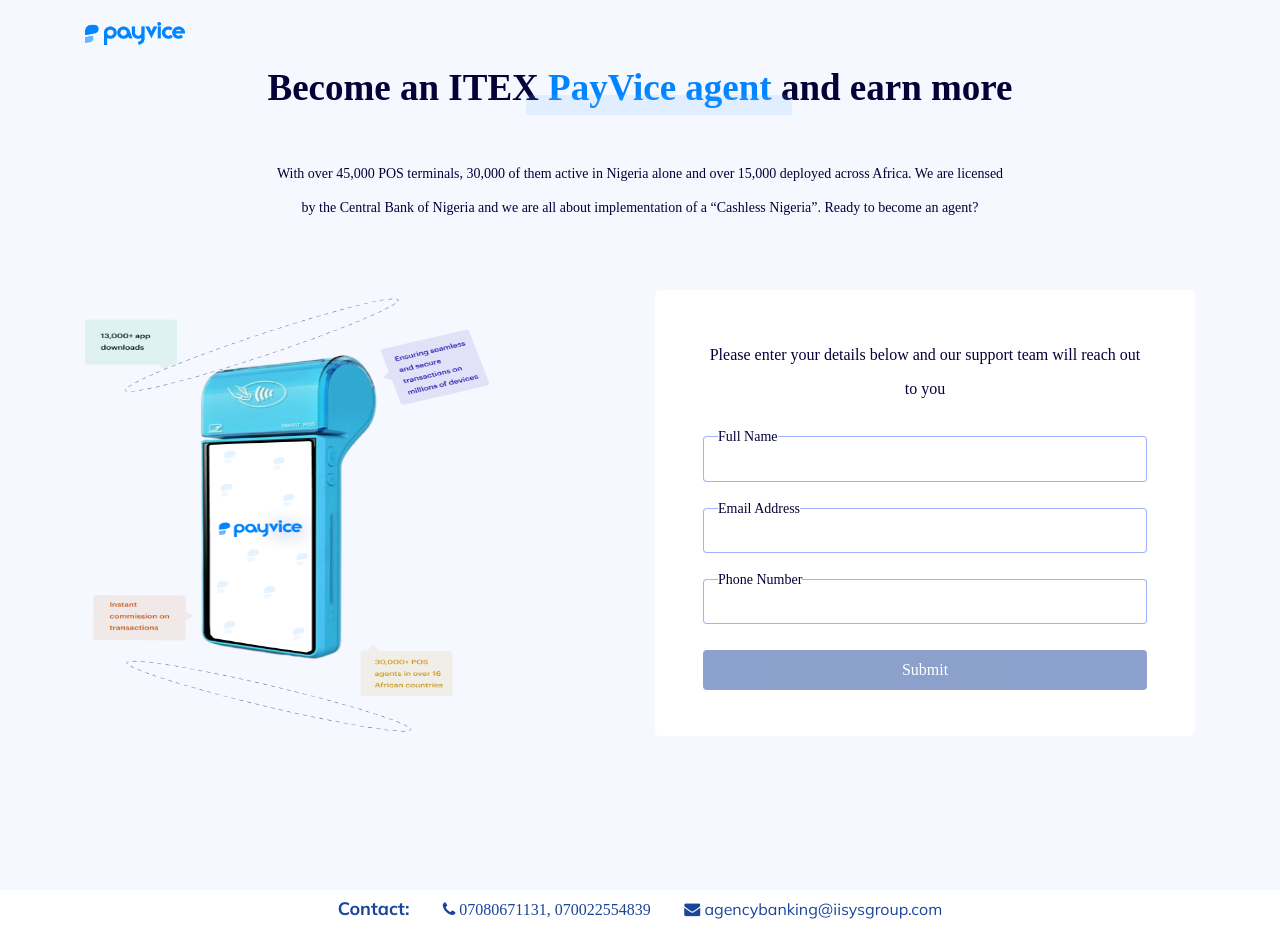
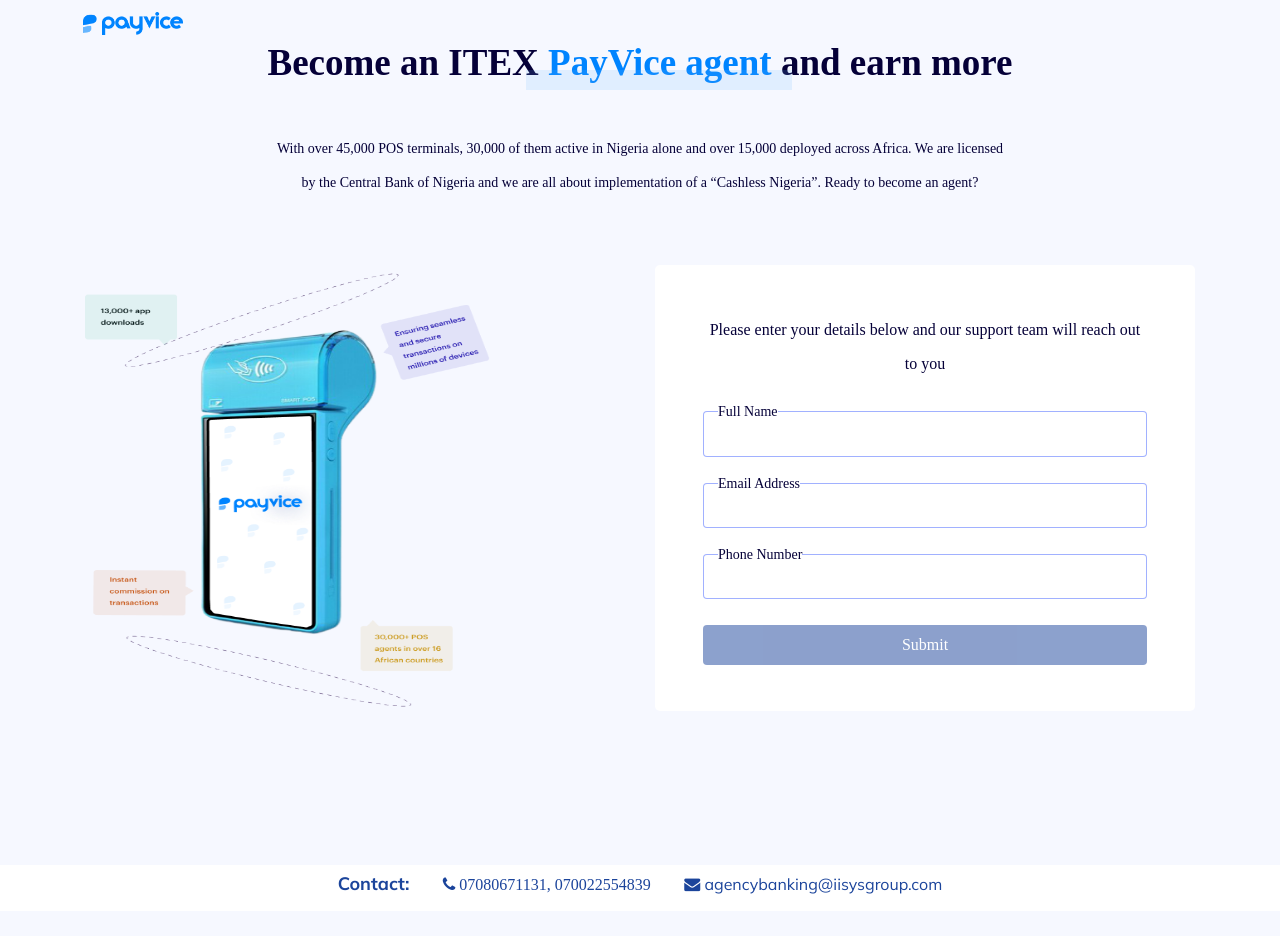
Before and after one commit to siccoo/vice, a React (Create React App) app: page / in a window 1280 px wide. After the commit the page ends 911 px from the top, so only its background shows below. Built offline with nearby package versions, Linux system fonts and the light colour scheme; a web font is replaced by a local one.

Commit message:
updates on Home.css

```diff
--- a/src/pages/home/Home.css
+++ b/src/pages/home/Home.css
@@ -1,12 +1,11 @@
 @import url('http://fonts.cdnfonts.com/css/graphik');
 
 .payvice__navbar {
-    padding: 20px 0;
+    padding: 10px 5px 5px 0;
 }
 
 .payvice__logo {
     width: 100px;
-    /* height: 54.29px; */
 }
 
 @media only screen and (max-width:1024px) {
```
